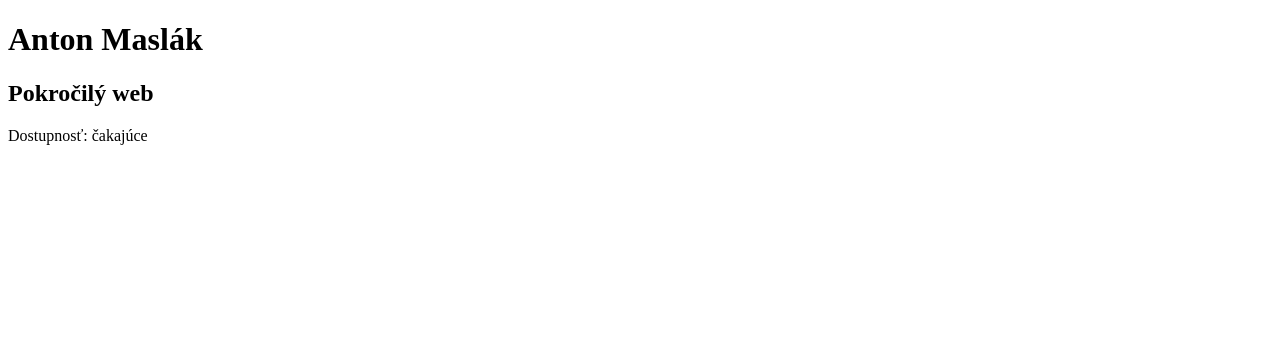
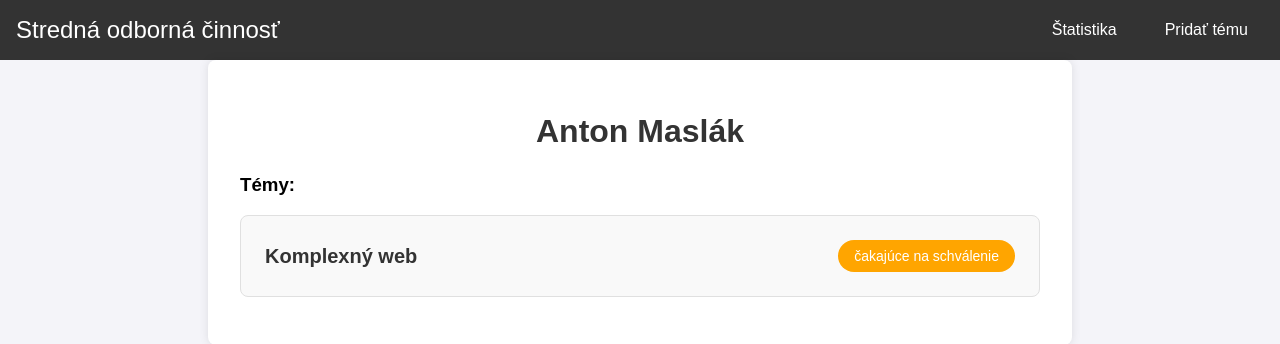
Before and after one commit to AdamLadnak/django_stranka_SOC, a Django app: page /soc/ucitelia/3 in a window 1280 px wide. Shown: the top 344 px of the page. Run offline with Django 4.2, Linux system fonts and the light colour scheme; data comes from the database, SQL or seed files in the repository.

Commit message:
ja neviem už

```diff
--- a/soc/admin.py
+++ b/soc/admin.py
@@ -5,4 +5,5 @@
 admin.site.register(Ucitel)
 admin.site.register(Student)
 admin.site.register(Odbor)
+admin.site.register(Dostupnost)
 # Register your models here.
--- a/soc/models.py
+++ b/soc/models.py
@@ -1,6 +1,6 @@
 from django.db import models
+from django.core.validators import MinValueValidator, MaxValueValidator
 
-# Create your models here.
 class Ucitel(models.Model):
     meno = models.CharField(max_length=20)
     priezvisko = models.CharField(max_length=20)
@@ -35,17 +35,37 @@
     def __str__(self):
         return f"{self.nazov}"
 
+    class Meta:
+        verbose_name = "Odbor"
+        verbose_name_plural = "Odbory"
+
+class Dostupnost(models.Model):
+    nazov = models.CharField(max_length = 25)
+
+    def __str__(self):
+        return f"{self.nazov}"
+
+    class Meta:
+        verbose_name = "Dostupnosť"
+        verbose_name_plural = "Dostupnosť"
+
 class Tema(models.Model):
+    POCET_CHOICES = [
+        (0, '0'),
+        (1, '1'),
+        (2, '2'),
+        (3, '3'),
+    ]
     nazov = models.CharField(max_length=155)
-    popis =models.TextField()
+    popis = models.TextField()
     konzultant = models.ForeignKey(Ucitel, on_delete=models.SET_NULL, null=True, blank=True)
     student = models.ForeignKey(Student, on_delete=models.SET_NULL, null=True, blank=True)
     odbor = models.ForeignKey(Odbor, on_delete=models.SET_NULL, null=True, blank=True)
-    dostupnost = models.CharField(max_length=10)
-    pocet_konzultacii = models.IntegerField()
+    dostupnost = models.ForeignKey(Dostupnost, on_delete=models.SET_NULL, null=True, blank=True)
+    pocet_konzultacii = models.IntegerField(choices=POCET_CHOICES, default=0)
 
     def __str__(self):
-        return f"{self.nazov} {self.popis} {self.konzultant} {self.student} {self.odbor} {self.dostupnost} {self.pocet_konzultacii}"
+        return f"{self.nazov}"
 
     class Meta:
         verbose_name = "Téma"
--- /dev/null
+++ b/soc/static/soc/style.css
@@ -0,0 +1,185 @@
+/* Global Styles */
+body {
+    margin: 0;
+    font-family: Arial, sans-serif;
+    background-color: #f4f4f9;
+}
+
+/* Navbar Styles */
+.navbar {
+    display: flex;
+    justify-content: space-between;
+    align-items: center;
+    background-color: #333;
+    padding: 1rem;
+}
+
+.logo {
+    color: white;
+    font-size: 1.5rem;
+}
+
+.nav-links {
+    list-style: none;
+    display: flex;
+    gap: 1rem;
+    margin: 0;
+    padding: 0;
+}
+
+.nav-links li {
+    display: inline;
+}
+
+.nav-links a {
+    color: white;
+    text-decoration: none;
+    padding: 0.5rem 1rem;
+    transition: background-color 0.3s;
+}
+
+.nav-links a:hover {
+    background-color: #575757;
+    border-radius: 5px;
+}
+
+/* Container Styles */
+.container {
+    max-width: 800px;
+    margin: 0 auto;
+    padding: 2rem;
+    background-color: #fff;
+    box-shadow: 0 0 10px rgba(0, 0, 0, 0.1);
+    border-radius: 8px;
+}
+
+/* Header Styles */
+h1 {
+    text-align: center;
+    color: #333;
+    margin-bottom: 1.5rem;
+}
+
+/* Statistics Page Styles */
+.stat {
+    display: flex;
+    justify-content: space-between;
+    padding: 1rem 0;
+    border-bottom: 1px solid #e0e0e0;
+}
+
+.stat:last-child {
+    border-bottom: none;
+}
+
+.label {
+    font-weight: bold;
+    color: #555;
+}
+
+.value {
+    font-weight: normal;
+    color: #777;
+}
+
+/* Index Page Styles */
+.theme {
+    background-color: #f9f9f9;
+    padding: 1.5rem;
+    border: 1px solid #e0e0e0;
+    border-radius: 8px;
+    display: flex; /* Use flexbox for layout */
+    flex-direction: column; /* Stack items vertically */
+    margin-bottom: 1rem;
+}
+
+.theme .content {
+    display: flex; /* Display in a row */
+    justify-content: space-between; /* Space between items */
+    align-items: center; /* Center vertically */
+}
+
+.theme .content h2 {
+    margin: 0;
+    font-size: 1.25rem;
+    color: #333;
+}
+
+.theme .content h2 a {
+    color: #333;
+    text-decoration: none;
+}
+
+.theme .content h2 a:hover {
+    text-decoration: underline;
+}
+
+.availability {
+    color: #fff;
+    font-size: 0.875rem;
+    margin: 0;
+    padding: 0.5rem 1rem;
+    border-radius: 999px;
+}
+
+.theme .topic-details {
+    margin-top: 1rem; /* Add space between content and details */
+}
+/* Utility Classes */
+.pt-3 {
+    padding-top: 1rem;
+}
+
+/* Container Styles */
+.container, .content-container {
+    max-width: 800px;
+    margin: 0 auto;
+    padding: 2rem;
+    background-color: #fff;
+    box-shadow: 0 0 10px rgba(0, 0, 0, 0.1);
+    border-radius: 8px;
+    margin-bottom: 2rem;
+}
+
+.logo a {
+    text-decoration: none;
+    color: #fff;
+}
+
+/* Center the form */
+form {
+    max-width: 500px;
+    margin: 0 auto;
+    padding: 20px;
+    background-color: #f9f9f9;
+    border: 1px solid #ddd;
+    border-radius: 5px;
+    box-shadow: 0 0 10px rgba(0,0,0,0.1);
+}
+
+/* Style form inputs */
+form input[type="text"],
+form textarea {
+    width: 100%;
+    padding: 10px;
+    margin-bottom: 10px;
+    border: 1px solid #ccc;
+    border-radius: 3px;
+    font-size: 16px;
+    box-sizing: border-box;
+}
+
+/* Style form buttons */
+form button {
+    background-color: #4CAF50;
+    color: white;
+    padding: 12px 20px;
+    border: none;
+    border-radius: 4px;
+    cursor: pointer;
+    font-size: 16px;
+}
+
+form button:hover {
+    background-color: #45a049;
+}
--- a/soc/templates/base.html
+++ b/soc/templates/base.html
@@ -1,11 +1,20 @@
+{% load static %}
 <!DOCTYPE html>
 <html lang="en">
 <head>
     <meta charset="UTF-8">
     <meta name="viewport" content="width=device-width, initial-scale=1.0">
     <title>SOČ-ky</title>
+    <link rel="stylesheet" href="{% static 'soc/style.css' %}">
 </head>
 <body>
+    <nav class="navbar">
+        <div class="logo"><a href="{% url 'temy'%}">Stredná odborná činnosť</a></div>
+        <ul class="nav-links">
+            <li><a href="{% url 'statistics' %}">Štatistika</a></li>
+            <li><a href="{% url 'pridat_temu' %}">Pridať tému</a></li>
+        </ul>
+    </nav>
     {% block content %}
 
     {% endblock  %}
--- /dev/null
+++ b/soc/templates/soc/detail.html
@@ -0,0 +1,59 @@
+{% extends "base.html" %}
+{% block content %}
+    {% if tema %}
+    <div class="content-container">
+        <h1>{{ tema.nazov }}</h1>
+        <div class="topic-details">
+            <b>Popis: </b>
+            <p>{{ tema.popis }}</p>
+            <p><b>Konzultant:</b> <a href="{% url 'ucitel' ucitel=tema.konzultant.id %}">{{ tema.konzultant }}</a></p>
+            <p><b>Študent:</b> {% if tema.student %} <a href="{% url 'student' student=tema.student.id %}">{{ tema.student }}</a> {% endif %} </p>
+            <p>{{ tema.odbor }}</p>
+            <p><b>Dostupnosť:</b> {{ tema.dostupnost }}</p>
+            <p><b>Konzultácie:</b> {{ tema.pocet_konzultacii }}</p>
+        </div>
+    </div>
+    {% endif %}
+
+    {% if student %}
+    <div class="content-container">
+        <h1>{{ student.meno }} {{ student.priezvisko }}</h1>
+        <div class="works">
+            <h3>Práce:</h3>
+            <div class="theme">
+            {% for tema in temy %}
+                <div class="content">
+                    <h2><a href="{% url 'tema' tema=tema.id %}">{{tema.nazov}}</a></h2>
+                </div>
+            {% endfor %}
+            </div>
+        </div>
+    </div>
+    {% endif %}
+
+    {% if ucitel %}
+    <div class="content-container">
+        <h1>{{ ucitel.meno }} {{ ucitel.priezvisko }}</h1>
+        <div class="themes-list">
+            <h3>Témy:</h3>
+            {% for tema in temy %}
+            <div class="theme">
+                <div class="content">
+                    <h2><a href="{% url 'tema' tema=tema.id %}">{{tema.nazov}}</a></h2>
+                    {% if tema.dostupnost.id == 1 %}
+                    <p class="availability" style="background-color: green;">{{tema.dostupnost}}</p>
+                    {% endif %}
+                    {% if tema.dostupnost.id == 2 %}
+                    <p class="availability" style="background-color: orange;">{{tema.dostupnost}}</p>
+                    {% endif %}
+                    {% if tema.dostupnost.id == 3 %}
+                    <p class="availability" style="background-color: red;">{{tema.dostupnost}}</p>
+                    {% endif %}
+
+                </div>
+            </div>
+            {% endfor %}
+        </div>
+    </div>
+    {% endif %}
+{% endblock %}
--- a/soc/templates/soc/ucitel_detail.html
+++ /dev/null
@@ -1,16 +0,0 @@
-{% extends "base.html" %}
-{% block content %}
-    {% if ucitel %}
-    <div class="container pt-3">
-        <h1>{{ucitel.meno}} {{ucitel.priezvisko}}</h1>
-
-        {% for tema in temy %}
-            <div class="container pt-3">
-                <h2>{{tema.nazov}}</h2>
-                <p>Dostupnosť: {{tema.dostupnost}}</p>
-            </div>
-        {% endfor %}
-    </div>
-    {% endif %}
-
-{% endblock  %}
--- a/soc/urls.py
+++ b/soc/urls.py
@@ -8,4 +8,5 @@
     path('ucitelia/<ucitel>', views.vypis_ucitela, name='ucitel'),
     path('studenti/<student>', views.vypis_studenta, name='student'),
     path('statistics', views.statistics, name='statistics'),
+    path('tema/create', views.pridat_temu, name='pridat_temu'),
 ]
--- a/soc/views.py
+++ b/soc/views.py
@@ -1,30 +1,42 @@
-from django.shortcuts import render, HttpResponse
+from django.shortcuts import render, HttpResponse, redirect
 from . models import *
+from .forms import TemaForm
 
 def vypis_tem(request):
-    temy = Tema.objects.all().order_by("nazov")
+    temy = Tema.objects.all().order_by("dostupnost")
     return render(request, "soc/index.html", {"temy":temy})
 
 def vypis_temy(request, tema):
     tema = Tema.objects.get(id=tema)
-    return render(request, "soc/tema_detail.html", {"tema":tema})
+    return render(request, "soc/detail.html", {"tema":tema})
 
 def vypis_ucitela(request, ucitel):
     ucitel = Ucitel.objects.get(id=ucitel)
     temy = Tema.objects.filter(konzultant=ucitel)
-    return render(request, "soc/ucitel_detail.html", {"ucitel":ucitel, "temy":temy})
+    return render(request, "soc/detail.html", {"ucitel":ucitel, "temy":temy})
 
 def vypis_studenta(request, student):
     student = Student.objects.get(id=student)
     temy = Tema.objects.filter(student=student)
-    return render(request, "soc/student_detail.html", {"student":student, "temy":temy})
+    return render(request, "soc/detail.html", {"student":student, "temy":temy})
 
 def statistics(request):
-    cakajuce = Tema.objects.filter(dostupnost="čakajúce").count()
-    volne = Tema.objects.filter(dostupnost="voľné").count()
-    schvalene = Tema.objects.filter(dostupnost="schválené").count()
+    cakajuce = Tema.objects.filter(dostupnost=2).count()
+    volne = Tema.objects.filter(dostupnost=1).count()
+    schvalene = Tema.objects.filter(dostupnost=3).count()
 
     pocet_tem = Tema.objects.count()
     pocet_ucitelov = Ucitel.objects.count()
     pocet_studentov = Student.objects.count()
     return render(request, "soc/statistics.html", {"cakajuce":cakajuce, "volne":volne, "schvalene":schvalene, "pocet_tem":pocet_tem, "pocet_ucitelov":pocet_ucitelov, "pocet_studentov":pocet_studentov})
+
+def pridat_temu(request):
+    if request.method == 'POST':
+        form = TemaForm(request.POST)
+        if form.is_valid():
+            form.save()
+            return redirect('pridat_temu')
+    else:
+        form = TemaForm()
+
+    return render(request, 'soc/pridat_temu.html', {'form': form})
```
Also changed, not shown: soc/forms.py (added, +7 -0 lines), soc/templates/soc/index.html (+31 -9 lines), soc/templates/soc/pridat_temu.html (added, +9 -0 lines), soc/templates/soc/statistics.html (+26 -9 lines), soc/templates/soc/student_detail.html (deleted, +0 -16 lines), soc/templates/soc/tema_detail.html (deleted, +0 -15 lines), db.sqlite3, soc/migrations/0003_dostupnost_alter_tema_dostupnost.py (added), soc/migrations/0004_alter_tema_dostupnost_delete_dostupnost.py (added), soc/migrations/0005_dostupnost_alter_tema_dostupnost.py (added), soc/migrations/0006_alter_odbor_options.py (added), soc/migrations/0007_alter_tema_pocet_konzultacii.py (added).
